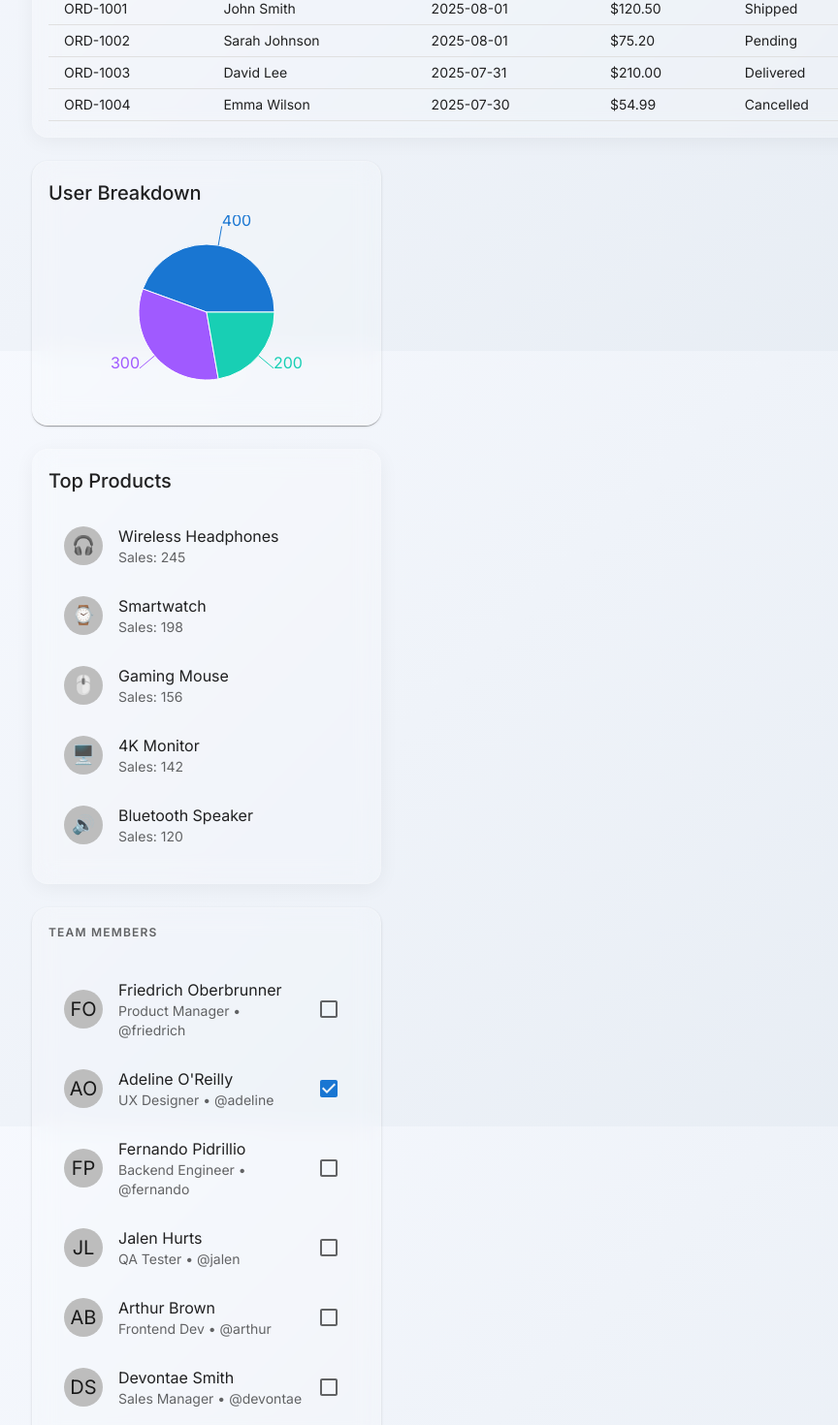
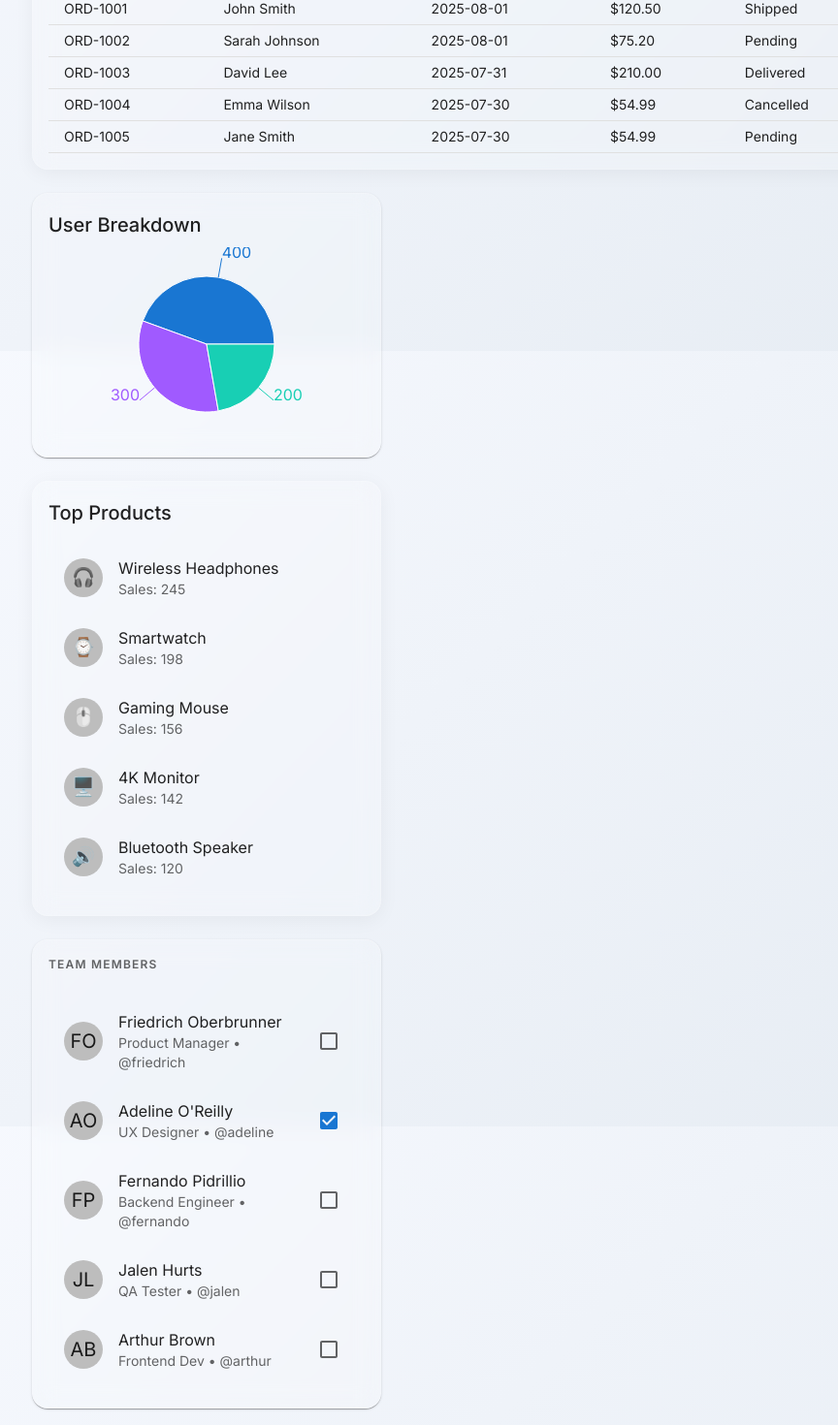
Before and after one commit to GregFJr/mui-admin-dashboard-pro, a Next.js app: page / in a window 1280 px wide. Shown: the part 1238-2708 px from the top of the page at 97% size, without its empty margins (231-1095 px from the left). Built offline with nearby package versions, Linux system fonts and the light colour scheme.

Commit message:
updared margins

```diff
--- a/src/app/page.tsx
+++ b/src/app/page.tsx
@@ -72,23 +72,16 @@ export default function DashboardPage() {
           xs={12}
           md={3}
           sx={{
-            position: { md: "sticky" },
+
             top: { md: 80 },
           }}
         >
           {/* Mini Pie Chart */}
-
           <MiniPieChart />
-
           {/* Top Products Data */}
-
           <TopProducts />
-
-          <Grid xs={12} sm={6}>
-            {/* Team Member Card */}
-
-            <TeamMemberCard />
-          </Grid>
+          {/* Team Member Card */}
+          <TeamMemberCard />
         </Grid>
       </Grid>
     </Box>
--- a/src/components/RecentOrders.tsx
+++ b/src/components/RecentOrders.tsx
@@ -15,7 +15,8 @@ const orders = [
   { id: "ORD-1001", customer: "John Smith", date: "2025-08-01", amount: "$120.50", status: "Shipped" },
   { id: "ORD-1002", customer: "Sarah Johnson", date: "2025-08-01", amount: "$75.20", status: "Pending" },
   { id: "ORD-1003", customer: "David Lee", date: "2025-07-31", amount: "$210.00", status: "Delivered" },
-  { id: "ORD-1004", customer: "Emma Wilson", date: "2025-07-30", amount: "$54.99", status: "Cancelled" }
+  { id: "ORD-1004", customer: "Emma Wilson", date: "2025-07-30", amount: "$54.99", status: "Cancelled" },
+  { id: "ORD-1005", customer: "Jane Smith", date: "2025-07-30", amount: "$54.99", status: "Pending" },
 ];
 
 export default function RecentOrders() {
--- a/src/components/TeamMemberCard.tsx
+++ b/src/components/TeamMemberCard.tsx
@@ -53,12 +53,6 @@ export default function TeamMemberCard() {
       title: "Frontend Dev",
       handle: "@arthur",
     },
-    {
-      name: "Devontae Smith",
-      initials: "DS",
-      title: "Sales Manager",
-      handle: "@devontae",
-    },
   ];
 
   return (
@@ -67,8 +61,8 @@ export default function TeamMemberCard() {
         p: 2,
         borderRadius: 2,
         width: 360,
+        maxWidth: "100%",
         mt: 3,
-        maxWidth: "100%",
         background: (theme) =>
           theme.palette.mode === "light"
             ? "rgba(255, 255, 255, 0.15)"
```
Also changed, not shown: 1 other file (tests, documents, lock files or other folders).
